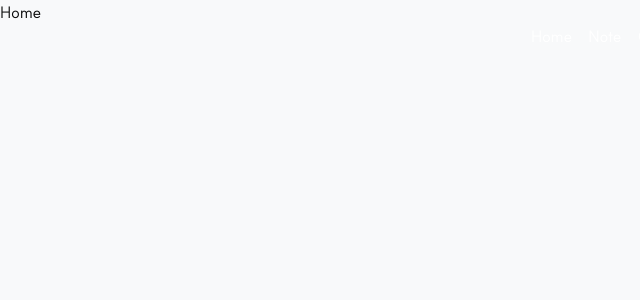
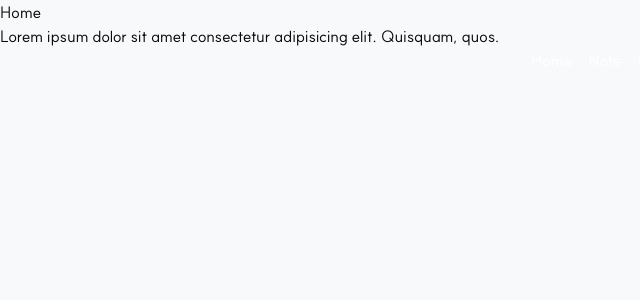
Before and after one commit to hetarho/gallery, a Next.js app: page / in a window 1280 px wide. Shown: the top 300 px of the page, without its empty margins (0-640 px from the left). Built offline with nearby package versions, Linux system fonts and the light colour scheme; no server answers.

Commit message:
test: netlify deploy test

```diff
--- a/app/page.tsx
+++ b/app/page.tsx
@@ -1,3 +1,11 @@
 export default function Home() {
-  return <div>Home</div>;
+  return (
+    <div>
+      <h1>Home</h1>
+      <p>
+        Lorem ipsum dolor sit amet consectetur adipisicing elit. Quisquam,
+        quos.
+      </p>
+    </div>
+  );
 }
```
